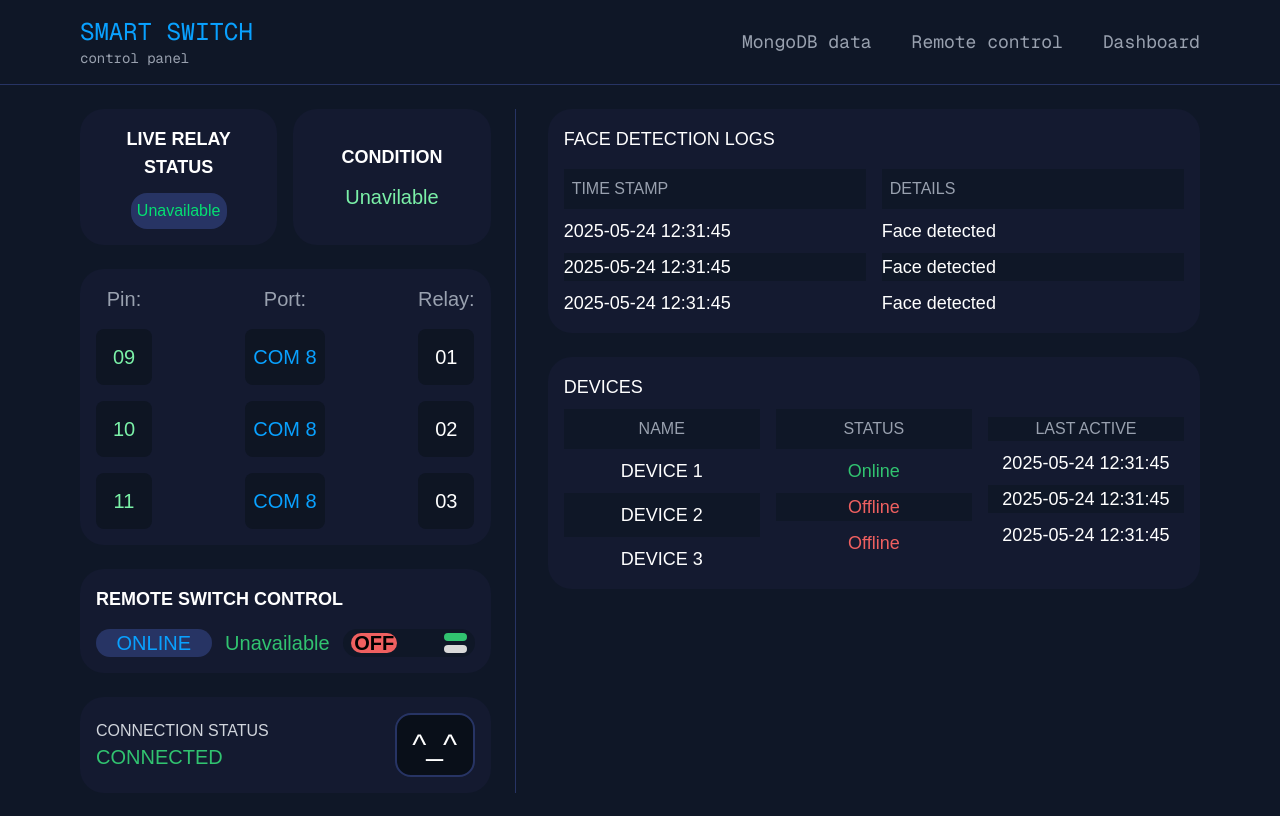
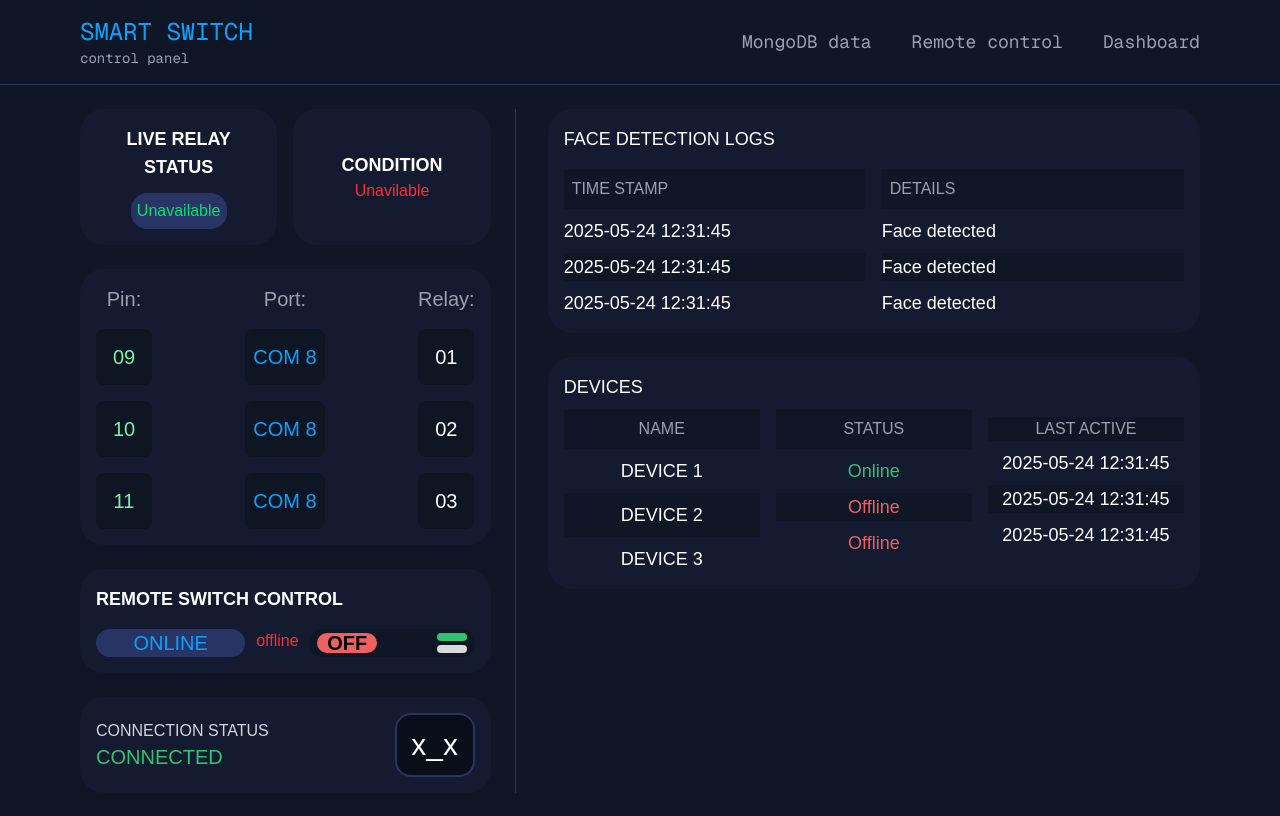
Before and after one commit to roshanpanda666/admin-dashboard--of-smartswitch, a Next.js app: page / in a window 1280 px wide. Built offline with nearby package versions, Linux system fonts and the light colour scheme; no server answers; the database is empty.

Commit message:
face emoji now dynamic

```diff
--- a/app/components/Home.js
+++ b/app/components/Home.js
@@ -49,12 +49,12 @@ const Home = () => {
             <div className="flex-1 bg-[#141A30] p-4 rounded-3xl flex flex-col justify-center items-center">
               <h3 className="text-lg font-semibold">LIVE RELAY STATUS</h3>
               <div className="mt-3 w-24 h-9 bg-[#273464] rounded-2xl flex items-center justify-center">
-                <div className='text-green-400'>{relayStatus}</div>
+                <div className={`${relayStatus === 'OFF' ? 'text-red-500' : 'text-green-400'}`}>{relayStatus}</div>
               </div>
             </div>
             <div className="flex-1 bg-[#141A30] p-4 rounded-3xl flex flex-col justify-center items-center">
               <h3 className="text-lg font-semibold">CONDITION</h3>
-              <div className="mt-3 text-green-300 text-xl">{statuss}</div>
+              <div className={`${statuss === 'Working' ? 'text-green-400' : 'text-red-500'}`}>{statuss}</div>
             </div>
           </div>
 
@@ -85,7 +85,7 @@ const Home = () => {
             <h3 className="text-lg font-semibold">REMOTE SWITCH CONTROL</h3>
             <div className="flex gap-2 mt-2">
               <div className="flex-1 bg-[#273464] text-[#09A1FF] rounded-2xl flex items-center justify-center text-xl">ONLINE</div>
-              <div className="flex-1 text-[#31C370] flex items-center justify-center text-xl">{relayStatus}</div>
+              <div className={`${relayStatus === 'ON' ? 'text-green-400' : 'text-red-500'} w-12 text-center`}>{relayStatus==='ON' ? 'online':'offline'}</div>
               <div className="flex-1 bg-[#0F1727] rounded-2xl flex items-center justify-between px-2">
                 <div className="bg-[#EF6060] w-[40%] h-[70%] flex items-center justify-center font-bold text-black rounded-full text-xl">OFF</div>
                 <div className="flex flex-col gap-1 w-[20%] h-[70%]">
@@ -102,7 +102,7 @@ const Home = () => {
               <h3 className="text-md text-gray-300">CONNECTION STATUS</h3>
               <div className="text-[#31C370] text-xl">CONNECTED</div>
             </div>
-            <div className="border-2 border-[#273464] bg-[#090F19] rounded-2xl w-20 h-16 flex items-center justify-center text-3xl">^_^</div>
+            <div className="border-2 border-[#273464] bg-[#090F19] rounded-2xl w-20 h-16 flex items-center justify-center text-3xl">{relayStatus === "ON"?"^_^":"x_x"}</div>
           </div>
         </div>
 
```
